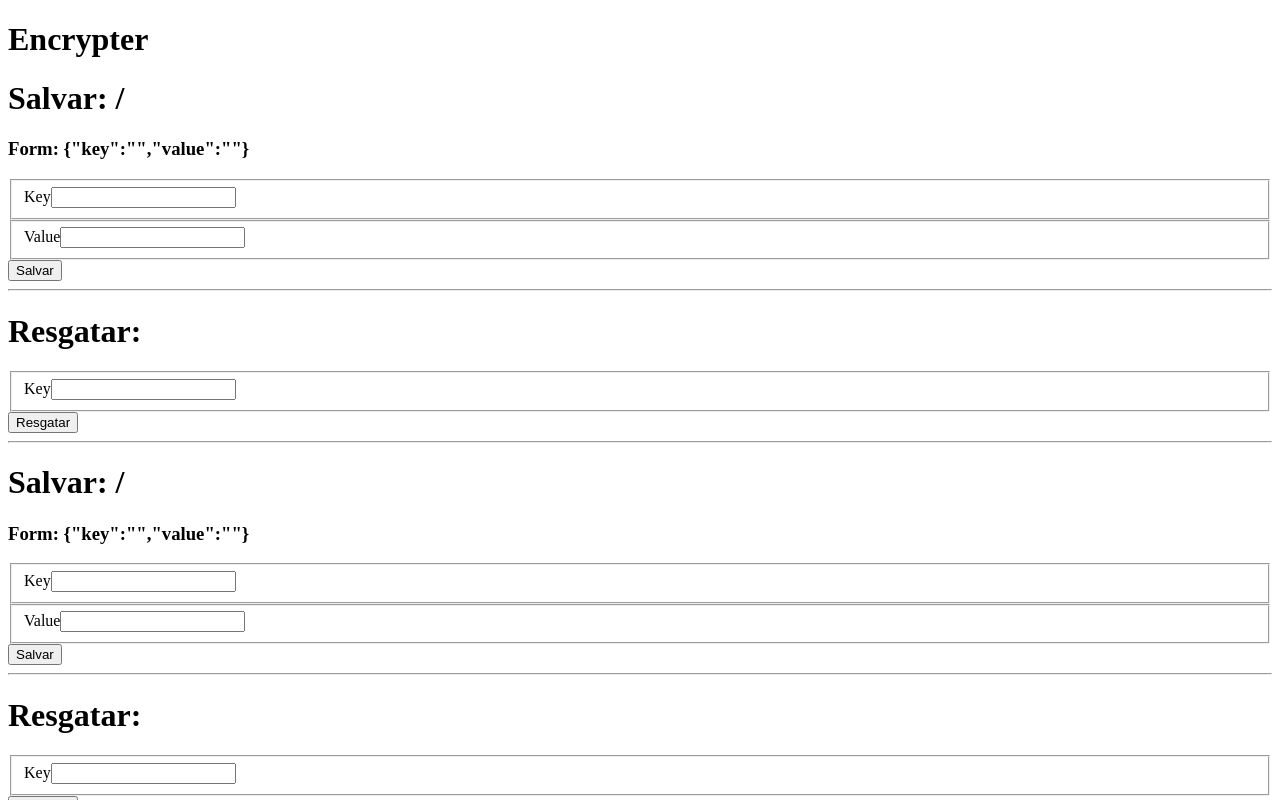
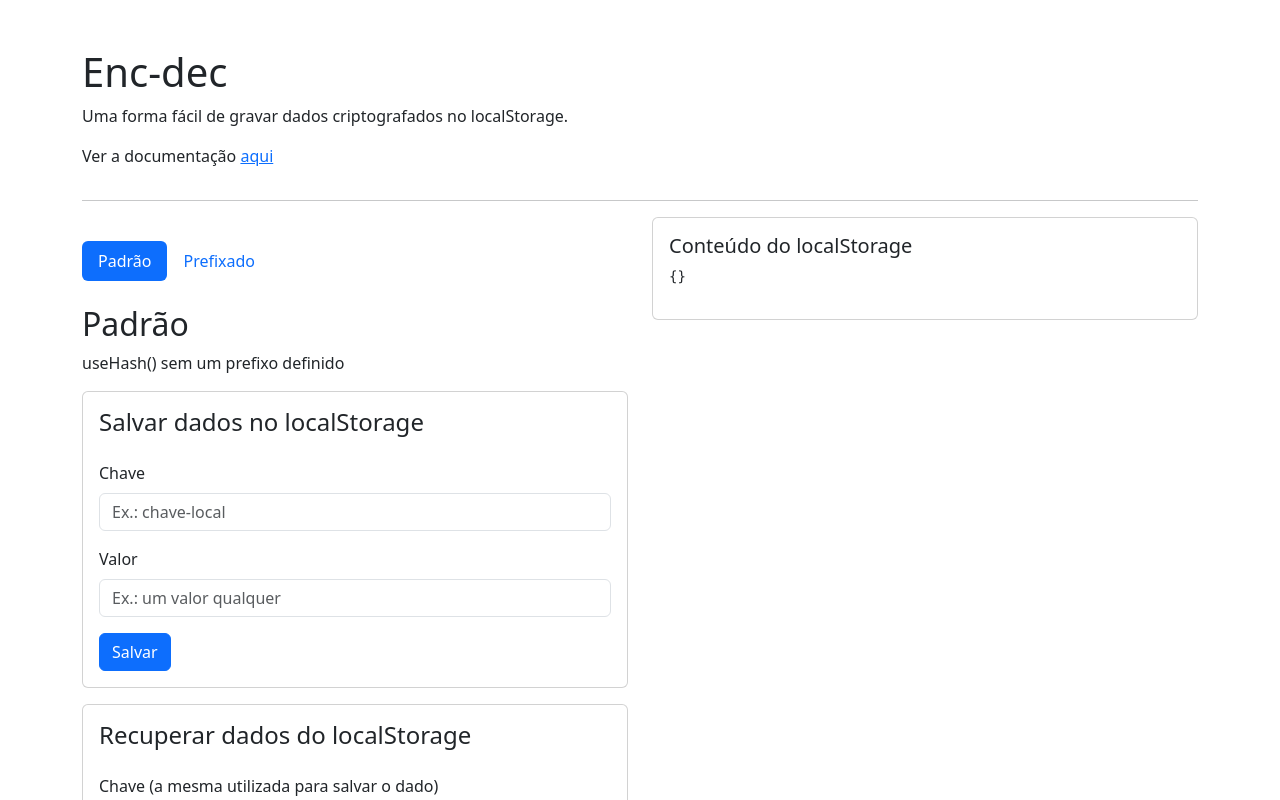
Before and after one commit to filipigustavo/enc-dec, a React (Create React App) app: page / in a window 1280 px wide. Shown: the top 800 px of the page. Built offline with nearby package versions, Linux system fonts and the light colour scheme.

Commit message:
better example page

```diff
--- a/public/index.html
+++ b/public/index.html
@@ -10,34 +10,14 @@
       content="Web site created using create-react-app"
     />
     <link rel="apple-touch-icon" href="%PUBLIC_URL%/logo192.png" />
-    <!--
-      manifest.json provides metadata used when your web app is installed on a
-      user's mobile device or desktop. See https://developers.google.com/web/fundamentals/web-app-manifest/
-    -->
     <link rel="manifest" href="%PUBLIC_URL%/manifest.json" />
-    <!--
-      Notice the use of %PUBLIC_URL% in the tags above.
-      It will be replaced with the URL of the `public` folder during the build.
-      Only files inside the `public` folder can be referenced from the HTML.
-
-      Unlike "/favicon.ico" or "favicon.ico", "%PUBLIC_URL%/favicon.ico" will
-      work correctly both with client-side routing and a non-root public URL.
-      Learn how to configure a non-root public URL by running `npm run build`.
-    -->
-    <title>React App</title>
+    <link href="https://cdn.jsdelivr.net/npm/bootstrap@5.3.3/dist/css/bootstrap.min.css" rel="stylesheet" integrity="sha384-QWTKZyjpPEjISv5WaRU9OFeRpok6YctnYmDr5pNlyT2bRjXh0JMhjY6hW+ALEwIH" crossorigin="anonymous">
+  </head>
+    <title>Enc-dec | Uma forma fácil de gravar dados criptografados no localStorage.</title>
   </head>
   <body>
     <noscript>You need to enable JavaScript to run this app.</noscript>
     <div id="root"></div>
-    <!--
-      This HTML file is a template.
-      If you open it directly in the browser, you will see an empty page.
-
-      You can add webfonts, meta tags, or analytics to this file.
-      The build step will place the bundled scripts into the <body> tag.
-
-      To begin the development, run `npm start` or `yarn start`.
-      To create a production bundle, use `npm run build` or `yarn build`.
-    -->
+    <script src="https://cdn.jsdelivr.net/npm/bootstrap@5.3.3/dist/js/bootstrap.bundle.min.js" integrity="sha384-YvpcrYf0tY3lHB60NNkmXc5s9fDVZLESaAA55NDzOxhy9GkcIdslK1eN7N6jIeHz" crossorigin="anonymous"></script>
   </body>
 </html>
--- a/src/App.tsx
+++ b/src/App.tsx
@@ -1,27 +1,40 @@
-import Getter from "./Getter";
-import KeyValue from "./KeyValue";
-import useHash from "./lib/useHash";
+import { useState } from "react";
+
+import FormHash from "./FormHash";
+import NavTabs from "./NavTabs";
+import LocalstorageContent from "./LocalstorageContent";
 
 function App() {
-  const { enc, dec } = useHash('teste-hash_')
-  const { enc: encD, dec: decD } = useHash()
+  const [activeTab, setActiveTab] = useState<string>("default")
+
+  const handleSetActiveTab = (tab: string) => (ev: any) => {
+    ev.preventDefault()
+    setActiveTab(tab)
+  }
 
   return (
-    <div className="App">
-      <h1>Encrypter</h1>
-
-      <div>
-        <KeyValue onSave={enc} />
-        <hr />
-        <Getter onGet={dec} />
+    <div className="App container py-5">
+      <div className="row">
+        <div className="col">
+          <h1>Enc-dec</h1>
+          <p>Uma forma fácil de gravar dados criptografados no localStorage.</p>
+          <p>Ver a documentação <a href="https://www.npmjs.com/package/@filipigustavo/enc-dec" target="_blank">aqui</a></p>
+        </div>
       </div>
 
       <hr />
 
-      <div>
-        <KeyValue onSave={encD} />
-        <hr />
-        <Getter onGet={decD} />
+      <div className="row">
+        <div className="col-6">
+          <NavTabs value={activeTab} onChange={handleSetActiveTab} />
+
+          <FormHash title="Padrão" description="useHash() sem um prefixo definido" tabName="default" activeTab={activeTab} />
+          <FormHash title="Prefixado" description="useHash() com um prefixo definido (teste-hash_)" tabName="prefixed" activeTab={activeTab} prefix="teste-hash_" />
+        </div>
+
+        <div className="col-6">
+          <LocalstorageContent />
+        </div>
       </div>
     </div>
   );
--- /dev/null
+++ b/src/FormHash.tsx
@@ -0,0 +1,24 @@
+import Getter from "./Getter"
+import KeyValue from "./KeyValue"
+import { useHash } from "./lib"
+
+type TProps = {
+  title: string,
+  description: string,
+  activeTab: string,
+  tabName: string,
+  prefix?: string
+}
+
+const FormHash = ({ title, description, activeTab, tabName, prefix = "" }: TProps) => {
+  const { enc, dec } = useHash(prefix)
+
+  return <div className={`tabbed ${tabName === activeTab ? 'd-block' : 'd-none'}`}>
+    <h2>{title}</h2>
+    <p>{description}</p>
+    <KeyValue onSave={enc} />
+    <Getter onGet={dec} />
+</div>
+}
+
+export default FormHash
--- a/src/Getter.tsx
+++ b/src/Getter.tsx
@@ -10,20 +10,28 @@ const Getter = ({ onGet }: TProps) => {
   const handleSubmit = (event: any) => {
     event.preventDefault()
     const value = onGet(key)
-    console.log(`Decrypted: ${value}`)
+    globalThis.alert(`Decrypted: ${value}`)
   }
 
   return (
-    <form onSubmit={handleSubmit}>
-      <h1>Resgatar: {key}</h1>
+    <div className="card mb-3">
+      <div className="card-body">
+        <form className="row" onSubmit={handleSubmit}>
+          <div className="col-12 mb-3">
+            <h4>Recuperar dados do localStorage</h4>
+          </div>
 
-      <fieldset>
-        <label>Key</label>
-        <input onChange={(event) => setKey(event.target.value)} />
-      </fieldset>
+          <div className="col-12 mb-3">
+            <label className="form-label">Chave (a mesma utilizada para salvar o dado)</label>
+            <input required placeholder='Ex.: chave-local' className="form-control" onChange={(event) => setKey(event.target.value)} />
+          </div>
 
-      <button type="submit">Resgatar</button>
-    </form>
+          <div className="col-12">
+            <button className="btn btn-primary" type="submit">Recuperar</button>
+          </div>
+        </form>
+      </div>
+    </div>
   )
 }
 
--- a/src/KeyValue.tsx
+++ b/src/KeyValue.tsx
@@ -30,6 +30,8 @@ const KeyValue = ({ onSave }: TProps) => {
   const handleSubmit = (event: any) => {
     event.preventDefault()
     onSave(form.key, form.value)
+    const newEvent = new CustomEvent("update-localstorage")
+    globalThis.dispatchEvent(newEvent)
   }
 
   const handleChange = (event: any) => {
@@ -37,22 +39,29 @@ const KeyValue = ({ onSave }: TProps) => {
   }
 
   return (
-    <form onSubmit={handleSubmit}>
-      <h1>Salvar: {form.key} / {form.value}</h1>
-      <h3>Form: {JSON.stringify(form)}</h3>
+    <div className="card mb-3">
+      <div className="card-body">
+        <form className='row' onSubmit={handleSubmit}>
+          <div className='col-12 mb-3'>
+            <h4>Salvar dados no localStorage</h4>
+          </div>
 
-      <fieldset>
-        <label>Key</label>
-        <input name='key' value={form.key} onChange={handleChange} />
-      </fieldset>
+          <div className='col-12 mb-3'>
+            <label className='form-label'>Chave</label>
+            <input required placeholder='Ex.: chave-local' className='form-control' name='key' value={form.key} onChange={handleChange} />
+          </div>
 
-      <fieldset>
-        <label>Value</label>
-        <input name='value' value={form.value} onChange={handleChange} />
-      </fieldset>
+          <div className='col-12 mb-3'>
+            <label className='form-label'>Valor</label>
+            <input required placeholder='Ex.: um valor qualquer' className='form-control' name='value' value={form.value} onChange={handleChange} />
+          </div>
 
-      <button type="submit">Salvar</button>
-    </form>
+          <div className='col-12'>
+            <button className='btn btn-primary' type="submit">Salvar</button>
+          </div>
+        </form>
+      </div>
+    </div>
   )
 }
 
--- /dev/null
+++ b/src/LocalstorageContent.tsx
@@ -0,0 +1,37 @@
+import { useEffect, useState } from "react"
+
+const getLocalData = () => {
+  const local = {...globalThis.localStorage}
+
+  Object.keys(local).filter(item => !!item).forEach(item => {
+    const regex = new RegExp(/security|getItem|setItem|clear|removeItem/gi)
+
+    if (regex.test(item)) delete local[item]
+  })
+
+  return JSON.stringify(local, null, 2)
+}
+
+const LocalstorageContent = () => {
+  const EV = "update-localstorage"
+  const [local, setLocal] = useState(getLocalData)
+
+  useEffect(() => {
+    const handleChangeLocalstorage = () => setLocal(getLocalData)
+
+    globalThis.addEventListener(EV, handleChangeLocalstorage)
+
+    return () => {
+      globalThis.removeEventListener(EV, handleChangeLocalstorage)
+    }
+  }, [])
+
+  return <div className="card">
+    <div className="card-body">
+      <h5 className="card-title">Conteúdo do localStorage</h5>
+      <pre>{local}</pre>
+    </div>
+  </div>
+}
+
+export default LocalstorageContent
--- /dev/null
+++ b/src/NavTabs.tsx
@@ -0,0 +1,14 @@
+type TProps = {
+  value: string
+  onChange: Function
+}
+
+const NavTabs = ({ value, onChange }: TProps) => {
+  return <ul className="nav nav-pills my-4">
+    {[{label: 'Padrão', value: 'default'}, {label: 'Prefixado', value: 'prefixed'}].map((item, index) => <li key={index} className="nav-item">
+      <a className={`nav-link ${value === item.value && 'active'}`} href="#" onClick={onChange(item.value)}>{item.label}</a>
+    </li>)}
+  </ul>
+}
+
+export default NavTabs
```
